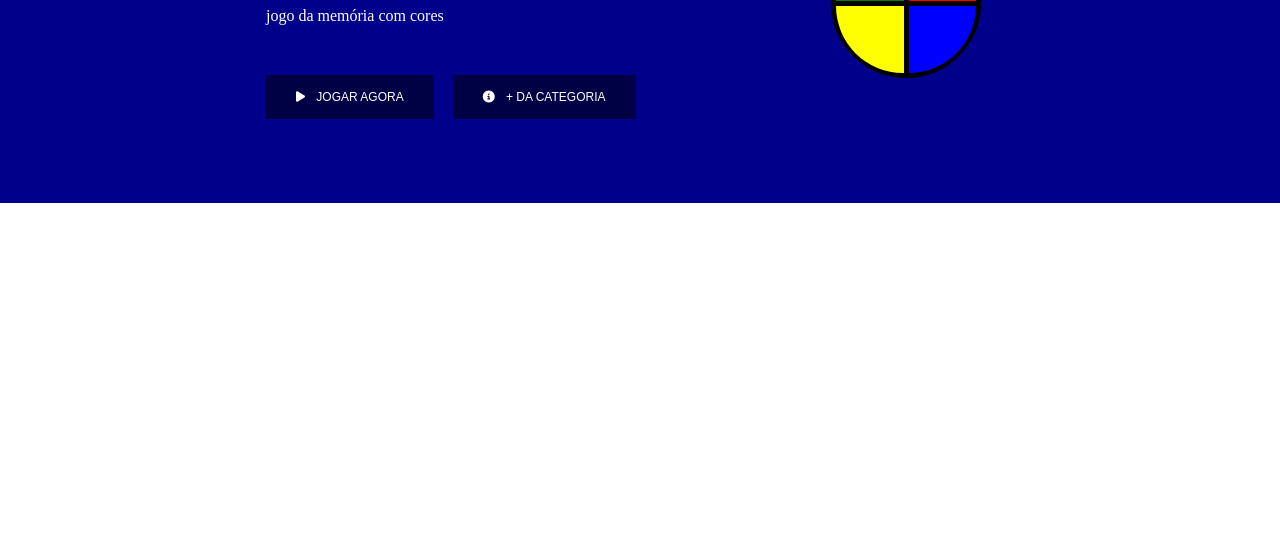
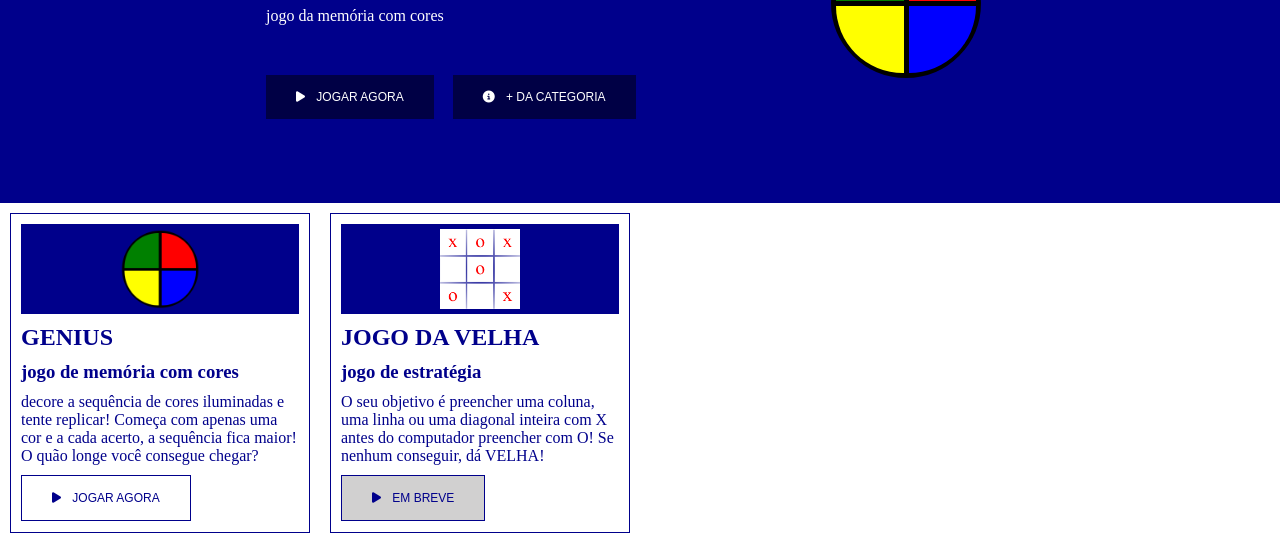
Before and after one commit to BiancaAMiranda/gameflix, a website: page docs/index.html in a window 1280 px wide. Shown: the part 277-820 px from the top of the page. Drawn offline with Linux system fonts and the light colour scheme; a web font is replaced by a local one.

Commit message:
strategy

```diff
--- a/docs/index.html
+++ b/docs/index.html
@@ -50,6 +50,46 @@
                 </div>
             </div>
         </div>
+
+        <div class="cards">
+            <div class="card">
+                <div class="image">
+                    <img src="./imagens/genius.png" alt="">
+                </div>
+                <div class="game">
+                    <h2>GENIUS</h2>
+                    <h3>jogo de memória com cores</h3>
+                    <p>decore a sequência de cores iluminadas e tente replicar! Começa com apenas uma cor e a cada acerto, a
+                        sequência fica maior! O quão longe você consegue chegar?</p>
+                </div>
+                <div class="card_botoes">
+                    <a target="_blank" href="../genius_game/genius_game.html">
+                      <button role="button" class="card_botao">
+                          <i class="fas fa-play"></i>
+                          JOGAR AGORA
+                      </button>
+                    </a>
+                </div>
+            </div>
+            <div class="card">
+                <div class="image">
+                    <img src="./imagens/jogo_da_velha.png" alt="">
+                </div>
+                <div class="game">
+                    <h2>JOGO DA VELHA</h2>
+                    <h3>jogo de estratégia</h3>
+                    <p>O seu objetivo é preencher uma coluna, uma linha ou uma diagonal inteira com X antes do computador preencher com O! Se nenhum conseguir, dá VELHA!</p>
+                </div>
+                <div class="card_botoes">
+                    <a target="_blank" href="../genius_game/genius_game.html">
+                      <button role="button" class="card_botao" disabled>
+                          <i class="fas fa-play"></i>
+                          EM BREVE
+                      </button>
+                    </a>
+                </div>
+            </div>
+        </div>
     </main>
 
     <script src="https://kit.fontawesome.com/9540cccc84.js" crossorigin="anonymous"></script>
--- /dev/null
+++ b/docs/strategy_menu/strategy_menu.css
@@ -0,0 +1,118 @@
+@import url('https://fonts.googleapis.com/css2?family=Girassol&display=swap');
+
+* {
+    padding: 0;
+    margin: 0;
+    box-sizing: border-box;
+}
+
+body {
+    font-family: 'Times New Roman', Times, serif;
+    color: white;
+}
+
+header div {
+    margin-left: 20px;
+    margin-right: 50px;
+    height: 80px;
+    display: flex;
+    align-items: center;
+    justify-content: space-between;
+}
+
+.logo {
+    margin-left: 5px;
+    color: darkblue;
+    font-family: 'Girassol', cursive;
+    font-size: 40px;
+}
+
+header nav a{
+    text-decoration: none;
+    color: #aaa;
+    margin-right: 10px;
+}
+
+header nav a:hover {
+    color: darkblue;
+}
+
+main{
+    height: calc(100vh - 80px);
+    width: 100%;
+    background-color: darkblue;
+}
+
+section {
+    padding: 20px;
+}
+
+.card {
+    height: 320px;
+    width: 300px;
+    background-color: white;
+    padding: 10px;
+}
+
+.image {
+    height: 90px;
+    padding: 5px;
+    text-align: center;
+    background-color: darkblue;
+}
+
+img {
+    width: 80px;
+    height: 80px;
+}
+
+.game {
+    color: darkblue;
+    margin-top: 10px;
+    margin-bottom: 10px;
+}
+
+h3 {
+    margin-bottom: 10px;
+    margin-top: 10px;
+}
+
+.botoes a{
+    text-decoration: none;
+}
+
+.botao {
+    background-color: white;
+    border: 1px solid darkblue;
+    color: darkblue;
+    padding: 15px 30px;
+    margin-right: 15px;
+    font-size: 12px;
+    cursor: pointer;
+    transition: 0.5s ease all;
+}
+
+.botao:hover {
+    background-color: rgb(0, 0, 139, 0.5);
+    color: black;
+}
+
+.botao i{
+    margin-right: 8px;
+}
+
+/*responsive*/
+@media screen and (max-width: 700px) {
+    header .container {
+        display: flex;
+        flex-direction: column;
+    }
+    .genius .container {
+        width: 80%;
+    }
+}
+@media screen and (max-width: 1200px) {
+    .botoes {
+        display: flex;
+    }
+}
--- a/docs/style.css
+++ b/docs/style.css
@@ -90,6 +90,75 @@ header nav a:hover {
     margin-right: 8px;
 }
 
+.cards {
+    margin: 10px 0;
+    display: flex;
+}
+
+.card {
+    margin: 0 10px;
+    height: 320px;
+    width: 300px;
+    background-color: white;
+    border: 1px solid darkblue;
+    padding: 10px;
+}
+
+.image {
+    height: 90px;
+    padding: 5px;
+    text-align: center;
+    background-color: darkblue;
+}
+
+img {
+    width: 80px;
+    height: 80px;
+}
+
+.game {
+    color: darkblue;
+    margin-top: 10px;
+    margin-bottom: 10px;
+}
+
+h3 {
+    margin-bottom: 10px;
+    margin-top: 10px;
+}
+
+.card_botoes a{
+    text-decoration: none;
+}
+
+.card_botao {
+    background-color: white;
+    border: 1px solid darkblue;
+    color: darkblue;
+    padding: 15px 30px;
+    margin-right: 15px;
+    font-size: 12px;
+    cursor: pointer;
+    transition: 0.5s ease all;
+}
+
+.card_botao:disabled {
+    background-color: #d1d0d0;
+}
+
+.card.botao:disabled:hover {
+    background-color: #d1d0d0;
+}
+
+.card_botao:hover {
+    background-color: rgb(0, 0, 139, 0.5);
+    color: black;
+}
+
+.card_botao i{
+    margin-right: 8px;
+}
+
 .bf {
     display: block;
 }
```
Also changed, not shown: docs/noughts_crosses_game/noughts_crosses.js (+4 -3 lines), docs/strategy_menu/strategy_menu.html (added, +48 -0 lines), docs/imagens/jogo_da_velha.png (added).
